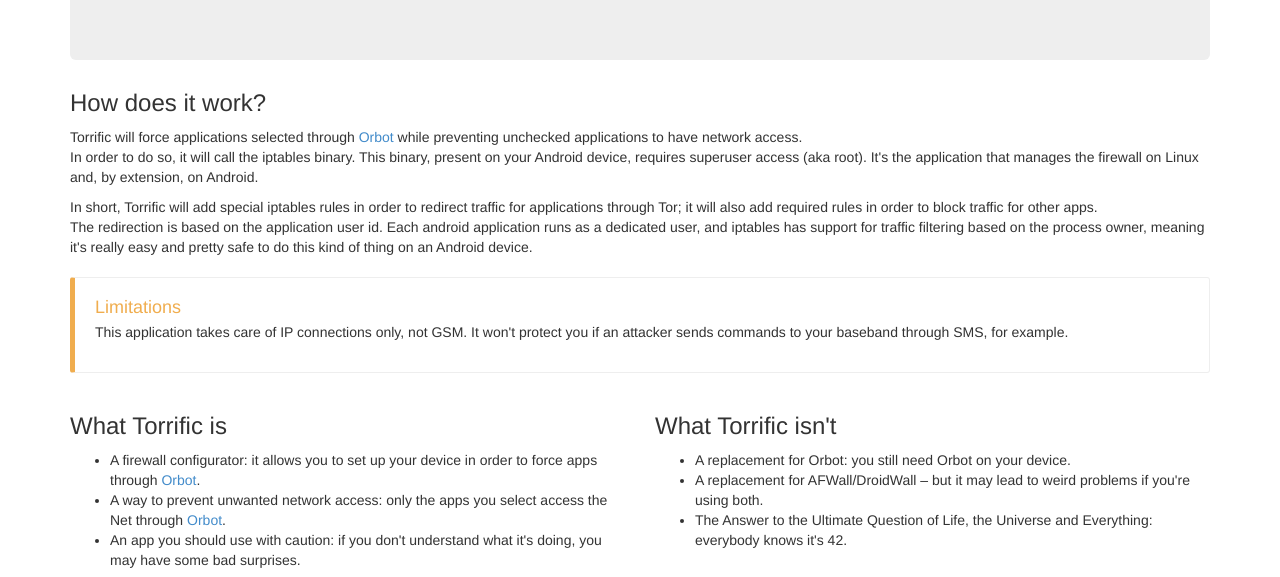
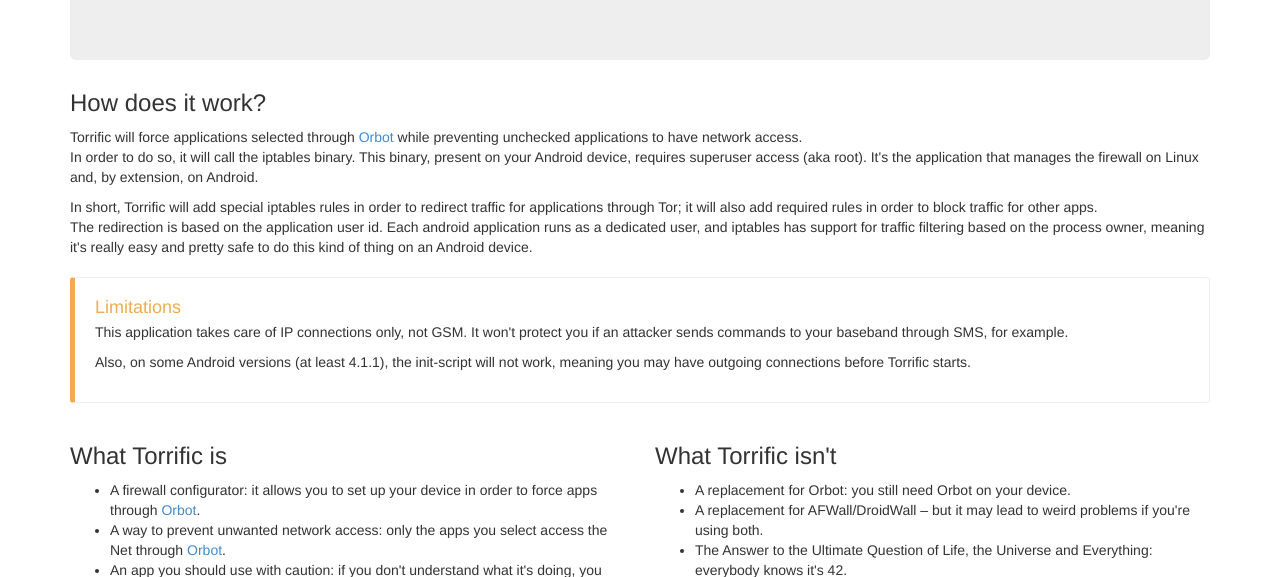
Before and after one commit to EthACKdotOrg/orWall, a plain HTML site: page index.html in a window 1280 px wide. Shown: the part 240-817 px from the top of the page. Drawn offline with Linux system fonts and the light colour scheme.

Commit message:
added new small warning regarding init-script being discarded on some android versions

```diff
--- a/index.html
+++ b/index.html
@@ -110,6 +110,9 @@
           This application takes care of IP connections only, not GSM. It won't protect you if an attacker sends commands to your baseband through SMS, for
           example.
           </p>
+          <p>
+          Also, on some Android versions (at least 4.1.1), the init-script will not work, meaning you may have outgoing connections before Torrific starts.
+          </p>
         </div>
       </div>
       <div class="row">
```
